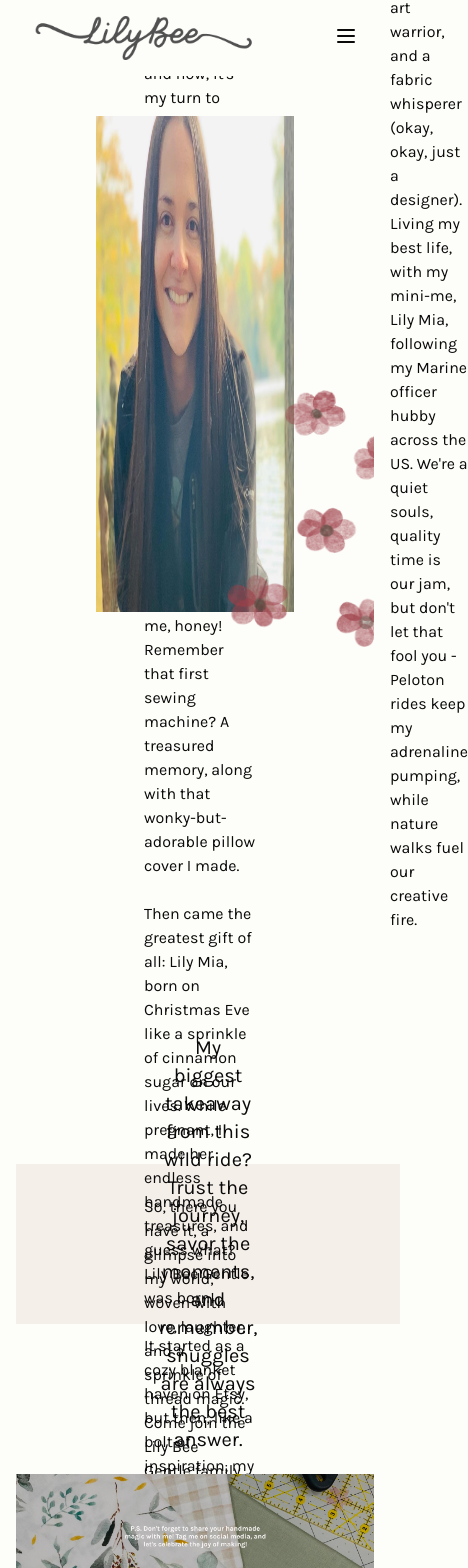
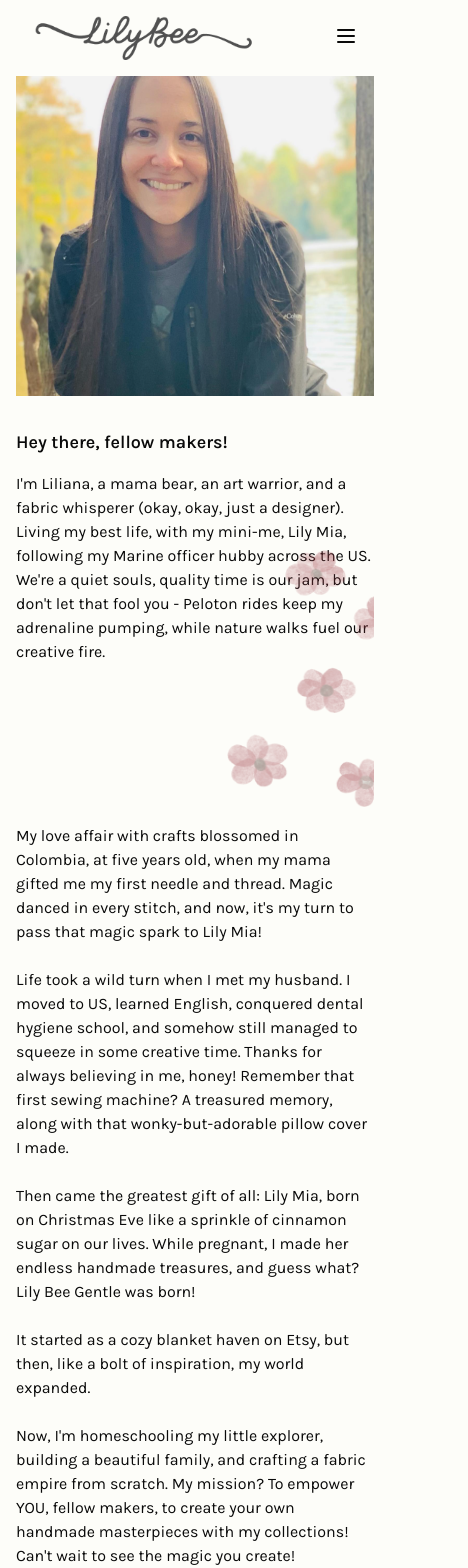
Before and after one commit to zadmin88/lilybee, a Next.js app: page /about in a window 390 px wide. Shown: the top 1568 px of the page, 468 px wide, since content can reach past the window. Built offline with nearby package versions, Linux system fonts and the light colour scheme.

Commit message:
Add mobile stile to about

```diff
--- a/app/(main)/about/_components/about-description.tsx
+++ b/app/(main)/about/_components/about-description.tsx
@@ -1,6 +1,6 @@
 const AboutDescription = () => {
   return (
-    <div className="h-[500px] flex items-center font px-32 ">
+    <div className="lg:h-[500px] mt-40 lg:mt-0 flex items-center font lg:px-32 ">
       My love affair with crafts blossomed in Colombia, at five years old, when
       my mama gifted me my first needle and thread. Magic danced in every
       stitch, and now, it&apos;s my turn to pass that magic spark to Lily Mia!
--- a/app/(main)/about/_components/closing-text.tsx
+++ b/app/(main)/about/_components/closing-text.tsx
@@ -1,6 +1,6 @@
 const ClosingText = () => {
   return (
-    <div className="h-[150px] flex items-center font px-32 ">
+    <div className="lg:h-[150px] h-full py-16 flex items-center font lg:px-32 ">
       So, there you have it, a glimpse into my world, woven with love, laughter,
       and a sprinkle of thread magic. Come join the Lily Bee Gentle family, and
       let&apos;s create something beautiful, together!
--- a/app/(main)/about/_components/hero.tsx
+++ b/app/(main)/about/_components/hero.tsx
@@ -2,7 +2,7 @@ import Image from "next/image";
 
 const AboutHero = () => {
   return (
-    <div className=" relative h-[600px] w-full flex gap-24 justify-between items-center px-20">
+    <div className=" relative h-[600px] w-full flex flex-col lg:flex-row lg:gap-24 justify-between items-center lg:px-20">
       <Image
         src="/about.png"
         alt="about me"
@@ -10,7 +10,7 @@ const AboutHero = () => {
         height={496}
         className="h-[496px]"
       />
-      <div className="w-[500px] flex flex-col gap-4  ">
+      <div className="w-full lg:w-[500px] flex flex-col gap-4 mt-8 lg:mt-0  ">
         <h1 className="font-semibold text-lg ">Hey there, fellow makers!</h1>
         <p>
           I&apos;m Liliana, a mama bear, an art warrior, and a fabric whisperer
@@ -26,7 +26,7 @@ const AboutHero = () => {
         alt="red flowers"
         width={180}
         height={300}
-        className="h-[300px] absolute right-0 bottom-0"
+        className="h-[300px] absolute right-0 -bottom-40 lg:bottom-0 opacity-50 lg:opacity-100"
       />
     </div>
   );
--- a/app/(main)/about/page.tsx
+++ b/app/(main)/about/page.tsx
@@ -10,11 +10,24 @@ const AboutPage = () => {
       <AboutHero />
       <AboutDescription />
       <Quote
-        style="px-48 text-center"
+        style="lg:px-48 text-center mt-16 lg:my-0"
         text="My biggest takeaway from this wild ride? Trust the journey, savor the moments, and remember, snuggles are always the best answer."
       />
       <ClosingText />
-      <Image src="/about-footer.png" alt="Logo" width={1400} height={240} />
+      <Image
+        src="/about-footer.png"
+        alt="Logo"
+        width={1400}
+        height={240}
+        className="hidden md:flex"
+      />
+      <Image
+        src="/about-footer-mobile.png"
+        alt="Logo"
+        width={1400}
+        height={240}
+        className="flex md:hidden"
+      />
     </div>
   );
 };
```
Also changed, not shown: public/about-footer-mobile.png (added).
